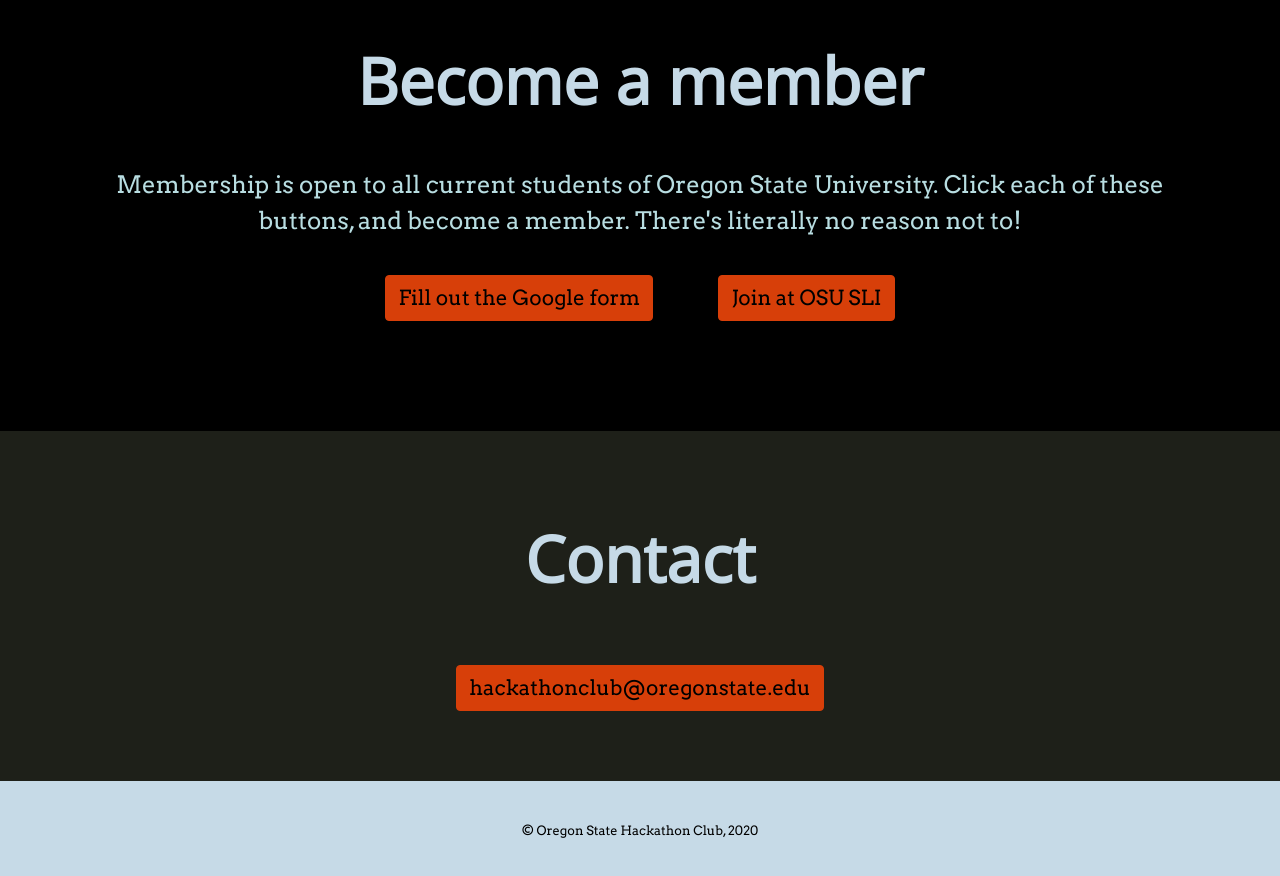
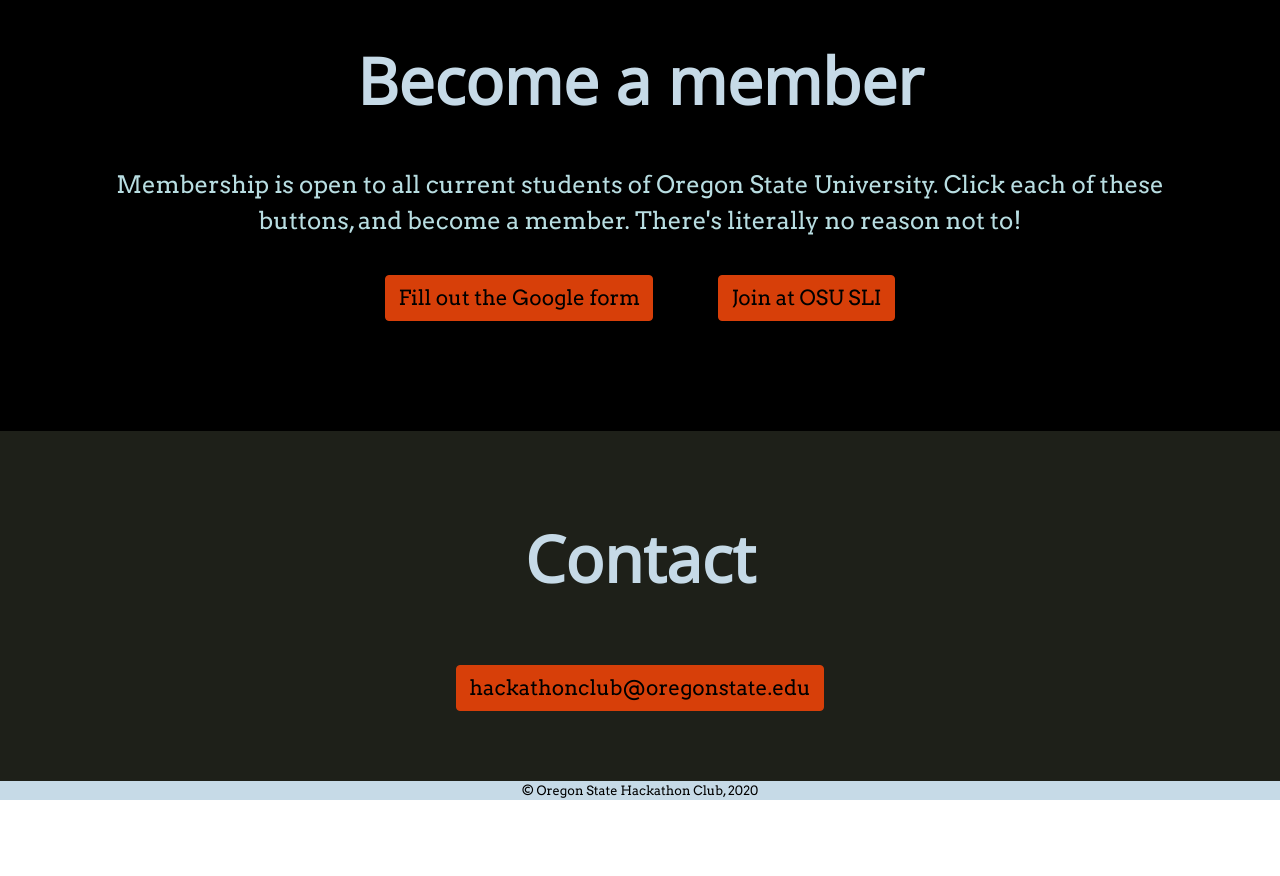
Before and after one commit to jkbartos/jkbartos.github.io, a plain HTML site: page index.html in a window 1280 px wide. Shown: the part 1926-2802 px from the top of the page. After the commit the page ends 2726 px from the top, so only its background shows below. Drawn offline with nearby package versions, Linux system fonts and the light colour scheme.

Commit message:
fixed ridiculously big footer

```diff
--- a/styles.css
+++ b/styles.css
@@ -179,6 +179,10 @@
   margin: 0;
 }
 
+.footer .section-content {
+  padding: 0;
+}
+
 #footer-p {
   margin: 0;
 }
```
